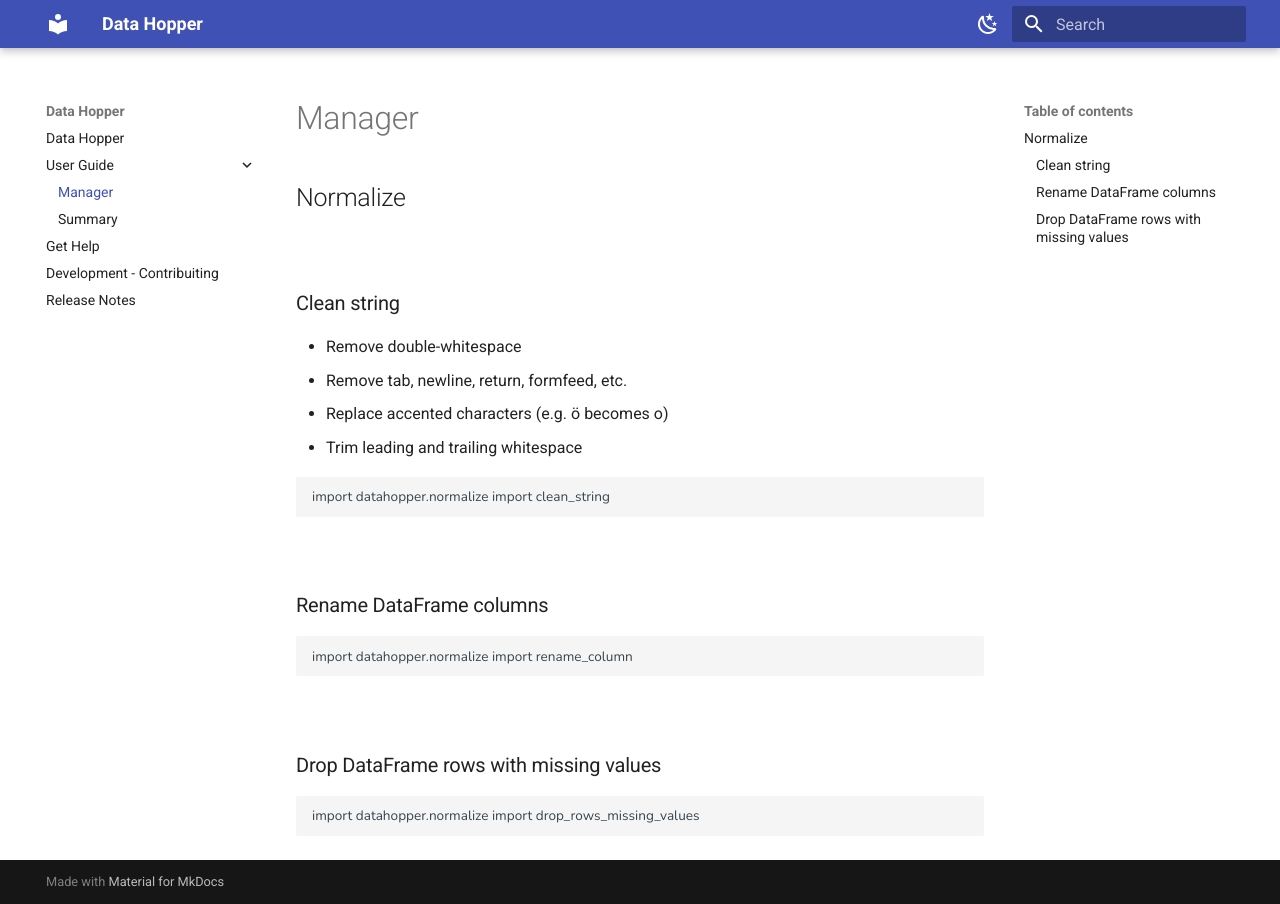
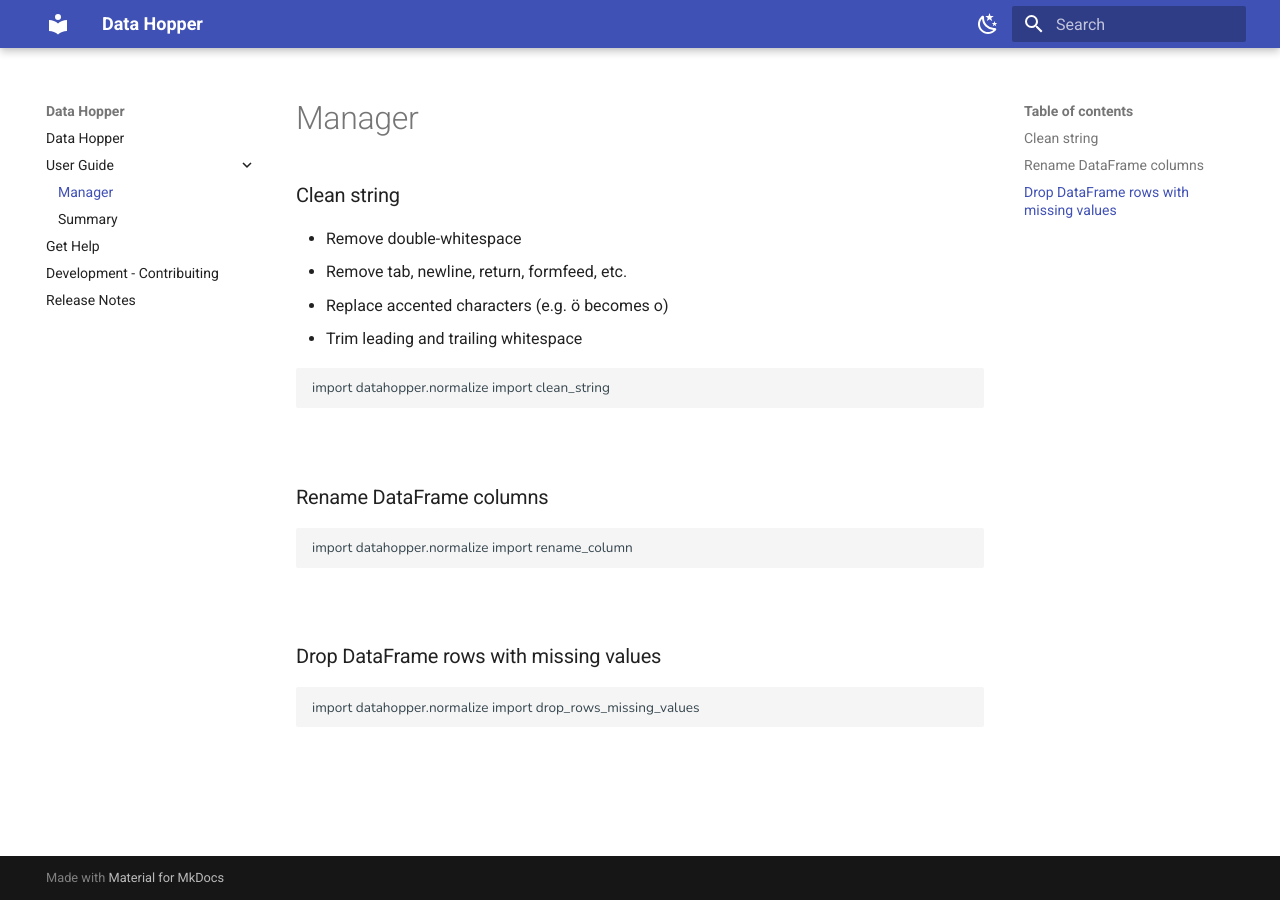
Before and after one commit to tomasoak/datahopper, an MkDocs documentation site: the page built from docs/modules/normalize.md, in a window 1280 px wide. Built offline with MkDocs 1.6.1 and Material for MkDocs 9.7.7, drawn with Linux system fonts in a browser that asks for light colours.

Commit message:
Update normalize.md

```diff
--- a/docs/modules/normalize.md
+++ b/docs/modules/normalize.md
@@ -1,7 +1,3 @@
-## Normalize
-
-<br>
-
 ### Clean string
 - Remove double-whitespace
 - Remove tab, newline, return, formfeed, etc.
```
